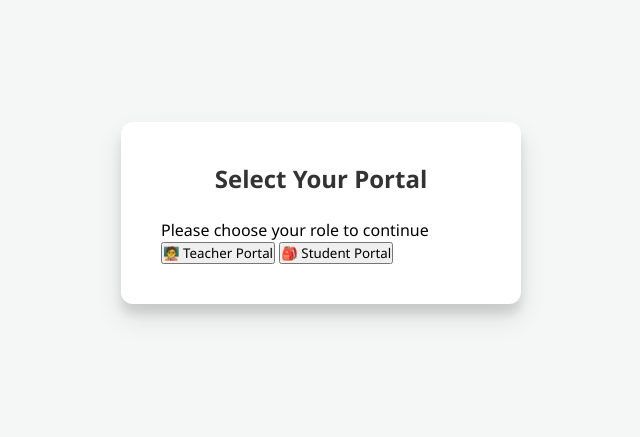
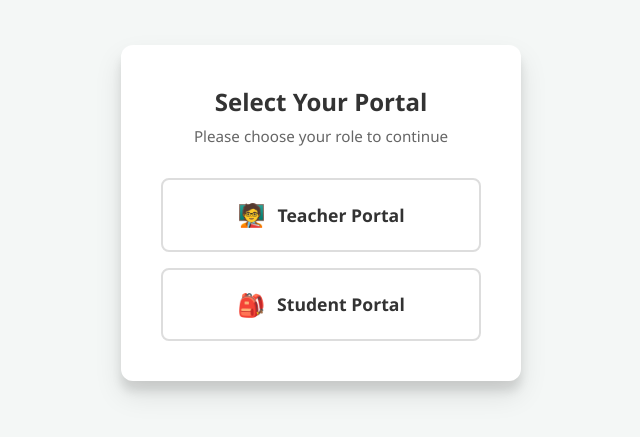
Before and after one commit to 612brandon/Loginpage, a plain HTML site: page index.html in a window 1280 px wide. Shown: the part 187-624 px from the top of the page, without its empty margins (319-959 px from the left). Drawn offline with Linux system fonts and the light colour scheme.

Commit message:
Update style.css

```diff
--- a/style.css
+++ b/style.css
@@ -20,15 +20,73 @@ body {
     width: 400px;
     max-width: 100%;
     padding: 2.5rem;
+    position: relative;
 }
 
 h2 {
     font-weight: 600;
-    margin-bottom: 1.5rem;
+    margin-bottom: 0.5rem;
     color: #333;
     text-align: center;
 }
 
+.subtitle {
+    text-align: center;
+    color: #666;
+    font-size: 0.95rem;
+    margin-bottom: 2rem;
+}
+
+/* Role Selection Styling */
+.role-options {
+    display: flex;
+    flex-direction: column;
+    gap: 1rem;
+}
+
+.role-btn {
+    display: flex;
+    align-items: center;
+    justify-content: center;
+    gap: 12px;
+    padding: 1.2rem;
+    background: #fff;
+    border: 2px solid #ddd;
+    border-radius: 8px;
+    font-size: 1.1rem;
+    font-weight: 600;
+    color: #333;
+    cursor: pointer;
+    transition: all 0.2s ease;
+}
+
+.role-btn:hover {
+    border-color: #4a90e2;
+    background: #f8fbff;
+    color: #4a90e2;
+    transform: translateY(-2px);
+}
+
+.role-icon {
+    font-size: 1.4rem;
+}
+
+/* Back Button Layout */
+.back-btn {
+    background: none;
+    border: none;
+    color: #666;
+    font-size: 0.9rem;
+    cursor: pointer;
+    margin-bottom: 1rem;
+    font-weight: 600;
+}
+
+.back-btn:hover {
+    color: #333;
+}
+
+/* Form Layout Styling */
 .form-group {
     margin-bottom: 1.2rem;
 }
@@ -118,5 +176,7 @@ input:focus {
 }
 
 .hidden {
-    display: none;
+    display: none !important;
+</body>
+</html>
 }
```
